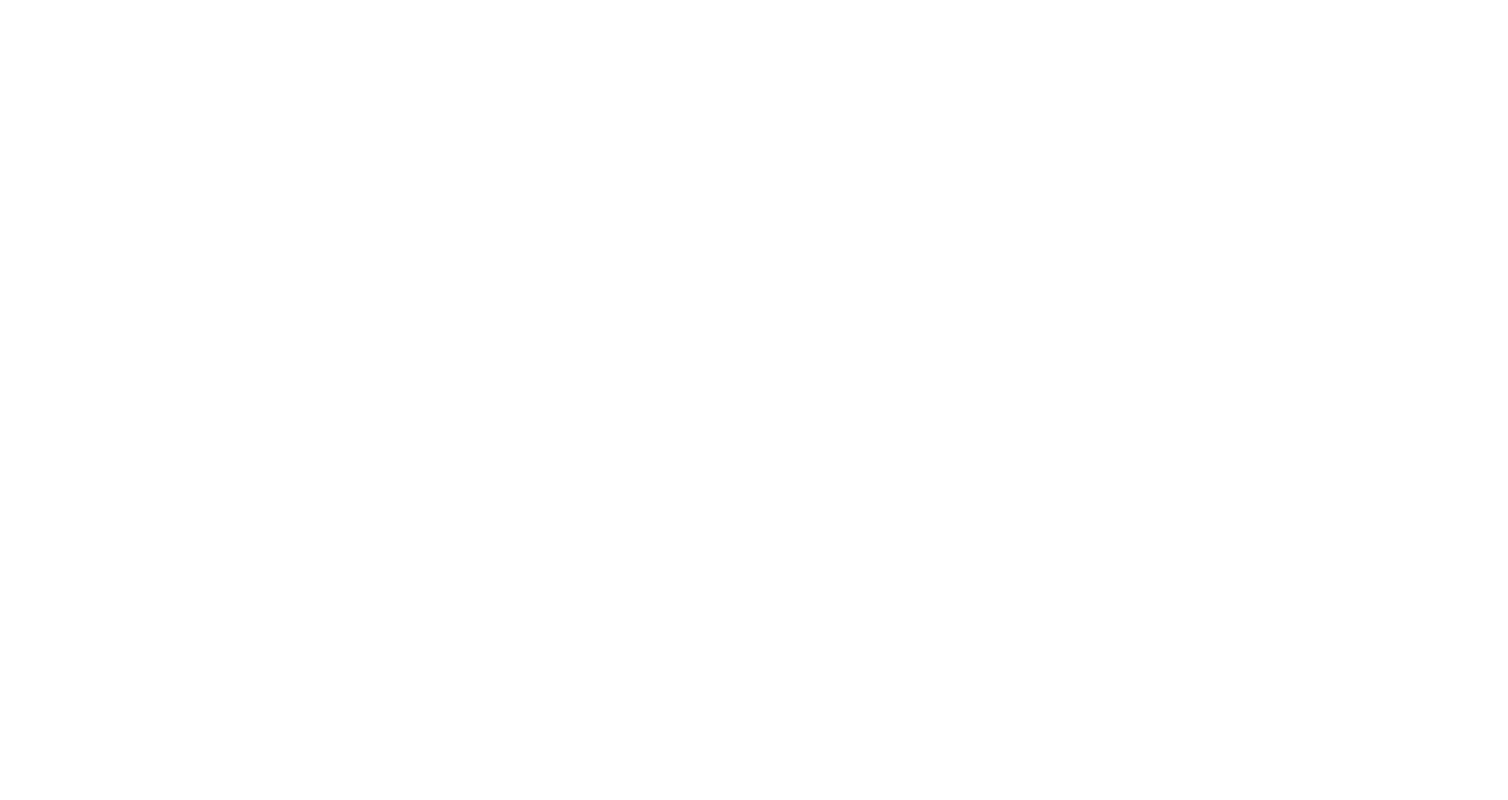
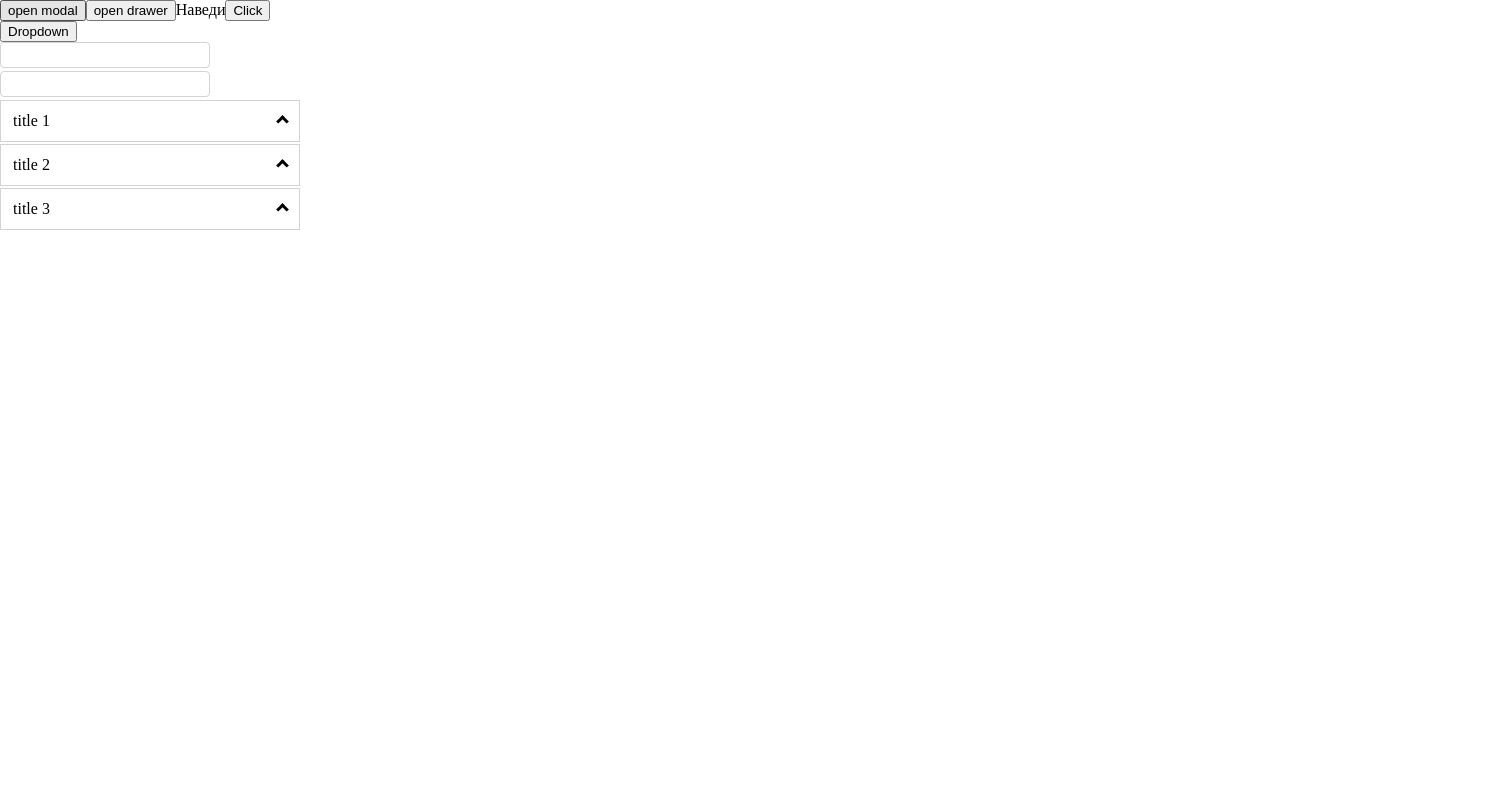
Before and after one commit to DarkenF/ui-kit, a React (Vite) app: page / in a window 1280 px wide. Shown: the top 800 px of the page, 1508 px wide, since content can reach past the window. Built offline with nearby package versions, Linux system fonts and the light colour scheme.

Commit message:
add collapse

```diff
--- a/src/App.tsx
+++ b/src/App.tsx
@@ -6,13 +6,13 @@ function App() {
     <PortalsListenersProvider>
       <>
         <div
-          style={{
-            width: '1500px',
-            height: '3000px',
-            display: 'flex',
-            justifyContent: 'center',
-            alignItems: 'center',
-          }}
+        // style={{
+        //   width: '1500px',
+        //   height: '3000px',
+        //   display: 'flex',
+        //   justifyContent: 'center',
+        //   alignItems: 'center',
+        // }}
         >
           <UiContainer />
         </div>
--- /dev/null
+++ b/src/components/Collpase/Collapse.module.scss
@@ -0,0 +1,44 @@
+.container {
+  display: flex;
+  flex-direction: column;
+}
+
+.item {
+  box-sizing: border-box;
+  margin-bottom: 1px;
+
+  .head {
+    padding: 12px;
+    border: 1px solid lightgray;
+
+    display: flex;
+    justify-content: space-between;
+
+    .arrow {
+      flex: 0 0 auto;
+      border: solid black;
+      border-width: 0 3px 3px 0;
+      display: inline-block;
+      padding: 3px;
+
+      transform: rotate(-135deg);
+
+      &.down {
+        transform: rotate(45deg);
+      }
+    }
+  }
+
+  .content {
+    margin-top: 1px;
+
+    transition: max-height 1s;
+    max-height: 3000px;
+    overflow: hidden;
+
+    &.closed {
+      transition: max-height 0.5s cubic-bezier(0, 1, 0, 1);
+      max-height: 0;
+    }
+  }
+}
--- /dev/null
+++ b/src/components/Collpase/Collapse.tsx
@@ -0,0 +1,72 @@
+import * as React from 'react';
+import { Children, cloneElement } from 'react';
+import { useSet } from '../../hooks/useSet.ts';
+
+import styles from './Collapse.module.scss';
+import { clsx } from 'clsx';
+
+interface Props {
+  isSingle?: boolean;
+  children:
+    | React.ReactElement<CollapseItemProps>[]
+    | React.ReactElement<CollapseItemProps>;
+}
+export const Collapse = (props: Props) => {
+  const { children, isSingle } = props;
+
+  const openedIndexSet = useSet<number>();
+
+  const onToggleItem = (index: number) => {
+    const isExist = openedIndexSet.has(index);
+
+    if (isExist) {
+      openedIndexSet.remove(index);
+    } else {
+      if (isSingle) {
+        openedIndexSet.clear();
+        openedIndexSet.add(index);
+        return;
+      }
+      openedIndexSet.add(index);
+    }
+  };
+
+  return (
+    <div>
+      {Children.map(children, (child, index) => {
+        return cloneElement(child, {
+          ...child?.props,
+          isOpen: openedIndexSet.has(index),
+          onClick: () => {
+            onToggleItem(index);
+            child.props.onClick?.();
+          },
+        });
+      })}
+    </div>
+  );
+};
+
+Collapse.Item = CollapseItem;
+
+interface CollapseItemProps {
+  isOpen?: boolean;
+  onClick?: () => void;
+  title: string;
+  children: React.ReactNode;
+}
+function CollapseItem(props: CollapseItemProps) {
+  const { children, isOpen, onClick, title } = props;
+
+  return (
+    <div className={styles.item} onClick={onClick}>
+      <div className={styles.head}>
+        <p>{title}</p>
+        <div>
+          <div className={clsx(styles.arrow, isOpen && styles.down)}></div>
+        </div>
+      </div>
+      <div className={clsx(styles.content, !isOpen && styles.closed)}>{children}</div>
+    </div>
+  );
+}
--- a/src/components/UIContainer.tsx
+++ b/src/components/UIContainer.tsx
@@ -6,6 +6,7 @@ import { Popover } from './Popover/Popover.tsx';
 import { Dropdown } from './Dropdown/Dropdown.tsx';
 import { Autocomplete } from './Autocomplete/Autocomplete.tsx';
 import axios from 'axios';
+import { Collapse } from './Collpase/Collapse.tsx';
 
 type ModifyOption = {
   id: string;
@@ -89,6 +90,27 @@ export const UiContainer = () => {
           }}
         ></Autocomplete>
       </div>
+
+      <div style={{ width: 300 }}>
+        <Collapse>
+          <Collapse.Item title="title 1">
+            Lorem Ipsum - это текст-рыба, часто используемый в печати и вэб-дизайне. Lorem
+            Ipsum является стандартной рыбой для текстов на латинице с начала XVI века. В
+            то время некий безымянный печатник соз
+          </Collapse.Item>
+          <Collapse.Item title="title 2">
+            Давно выяснено, что при оценке дизайна и композиции читаемый текст мешает
+            сосредоточиться. Lorem Ipsum используют потому, что тот обеспечивает более или
+            менее стандартное заполнение шаблона,
+          </Collapse.Item>
+          <Collapse.Item title="title 3">
+            Есть много вариантов Lorem Ipsum, но большинство из них имеет не всегда
+            приемлемые модификации, например, юмористические вставки или слова, которые
+            даже отдалённо не напоминают латынь. Если вам нужен Lorem Ipsum для серьёзного
+            проекта,
+          </Collapse.Item>
+        </Collapse>
+      </div>
     </div>
   );
 };
--- /dev/null
+++ b/src/hooks/useSet.ts
@@ -0,0 +1,35 @@
+import { useMemo, useState } from 'react';
+
+export const useSet = <T>(initValue?: Iterable<T>) => {
+  const [set] = useState(() => new Set<T>(initValue));
+  const [size, setSize] = useState<number>(set.size);
+
+  return useMemo(
+    () => ({
+      get set() {
+        return set;
+      },
+      getSize() {
+        return size;
+      },
+      add(v: T) {
+        set.add(v);
+        setSize(set.size);
+        return set;
+      },
+      remove(v: T) {
+        const result = set.delete(v);
+        setSize(set.size);
+        return result;
+      },
+      has(v: T) {
+        return set.has(v);
+      },
+      clear() {
+        setSize(0);
+        return set.clear();
+      },
+    }),
+    [set, size],
+  );
+};
--- a/src/index.css
+++ b/src/index.css
@@ -1,6 +1,128 @@
 * {
-    scrollbar-width: thin;
+  scrollbar-width: thin;
+}
+
+html,
+body,
+div,
+span,
+applet,
+object,
+iframe,
+h1,
+h2,
+h3,
+h4,
+h5,
+h6,
+p,
+blockquote,
+pre,
+a,
+abbr,
+acronym,
+address,
+big,
+cite,
+code,
+del,
+dfn,
+em,
+img,
+ins,
+kbd,
+q,
+s,
+samp,
+small,
+strike,
+strong,
+sub,
+sup,
+tt,
+var,
+b,
+u,
+i,
+center,
+dl,
+dt,
+dd,
+ol,
+ul,
+li,
+fieldset,
+form,
+label,
+legend,
+table,
+caption,
+tbody,
+tfoot,
+thead,
+tr,
+th,
+td,
+article,
+aside,
+canvas,
+details,
+embed,
+figure,
+figcaption,
+footer,
+header,
+hgroup,
+menu,
+nav,
+output,
+ruby,
+section,
+summary,
+time,
+mark,
+audio,
+video {
+  margin: 0;
+  padding: 0;
+  border: 0;
+  font-size: 100%;
+  font: inherit;
+  vertical-align: baseline;
+}
+/* HTML5 display-role reset for older browsers */
+article,
+aside,
+details,
+figcaption,
+figure,
+footer,
+header,
+hgroup,
+menu,
+nav,
+section {
+  display: block;
 }
 body {
-    padding: 0;
+  line-height: 1;
 }
+ol,
+ul {
+  list-style: none;
+}
+blockquote,
+q {
+  quotes: none;
+}
+blockquote:before,
+blockquote:after,
+q:before,
+q:after {
+  content: '';
+  content: none;
+}
+table {
+  border-collapse: collapse;
+  border-spacing: 0;
+}
```
Also changed, not shown: src/hooks/usePoperPlacement.ts (+50 -18 lines).
